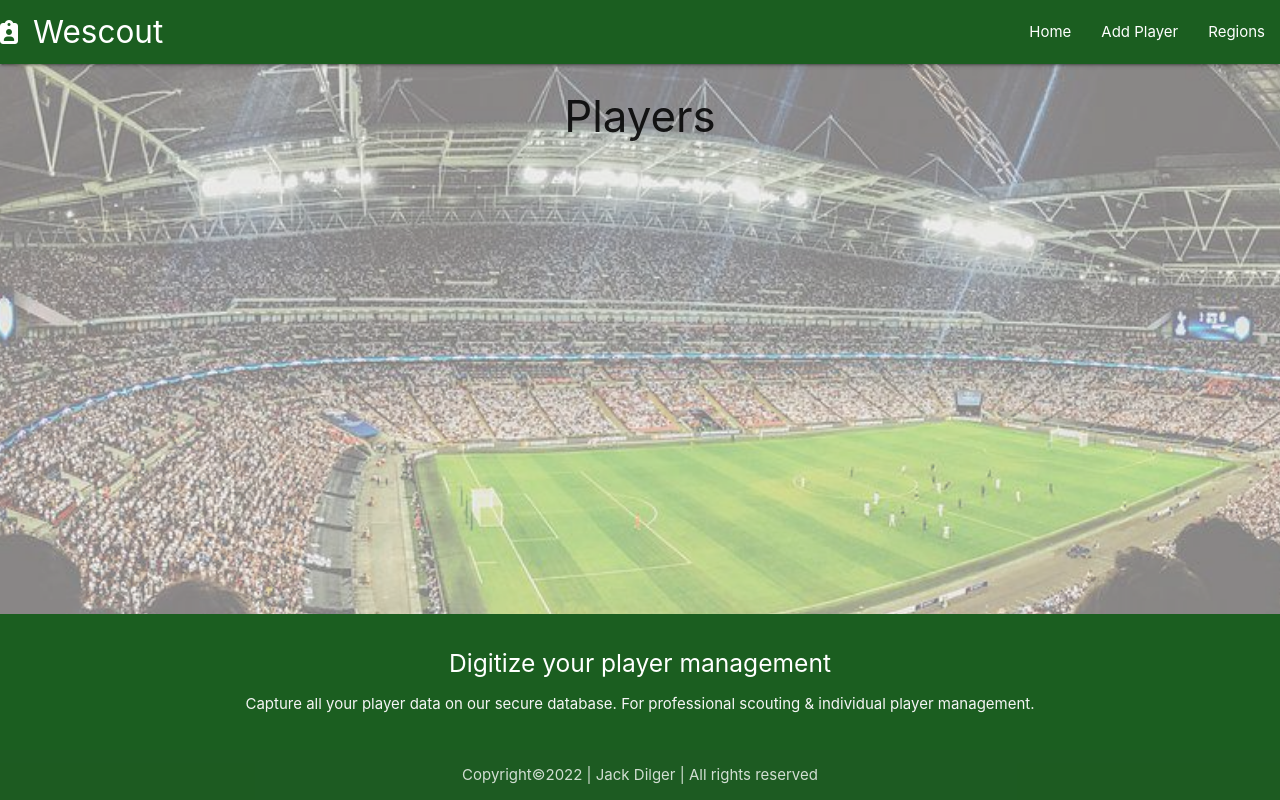
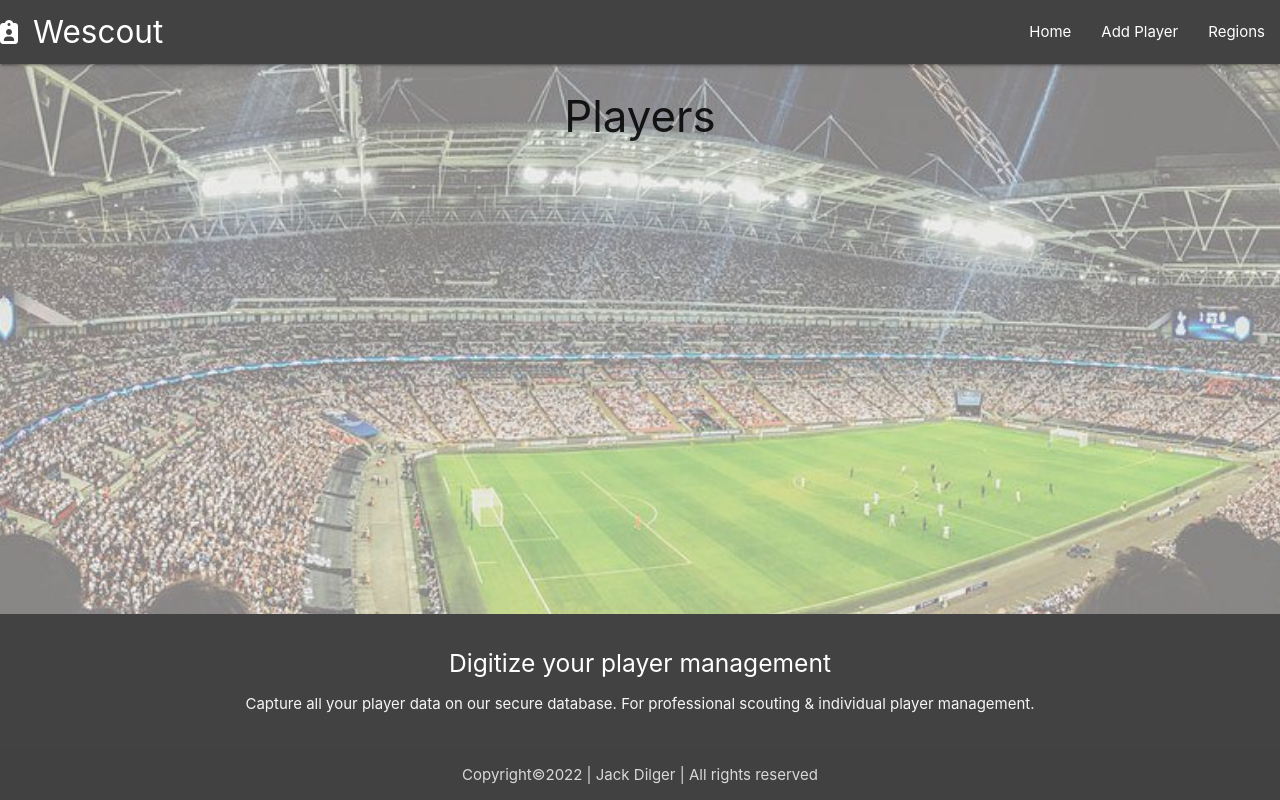
Before and after one commit to JackDilger/Milestone-Project-Three, a Flask app: page / in a window 1280 px wide. Run offline with Flask 2, Linux system fonts and the light colour scheme; some libraries are stand-ins or nearby versions.

Commit message:
Change color of nav bar and footer

```diff
--- a/wescout/templates/base.html
+++ b/wescout/templates/base.html
@@ -12,7 +12,7 @@
 <body>
     <header>
         <!--Nav bar-->
-        <nav class=" green darken-4">
+        <nav class="grey darken-3">
             <div class="nav-wrapper">
               <a href="{{ url_for('home') }}" class="brand-logo"><i class="fa-solid fa-clipboard-user hide-on-small-and-down"></i> Wescout</a>
               <a href="#" data-target="mobile-demo" class="sidenav-trigger"><i class="fa-solid fa-bars"></i></i></a>
@@ -37,7 +37,7 @@
     </main>
 
 
-    <footer class="page-footer green darken-4 center-align">
+    <footer class="page-footer grey darken-3 center-align">
       <div class="container">
         <div class="row">
           <div>
```
